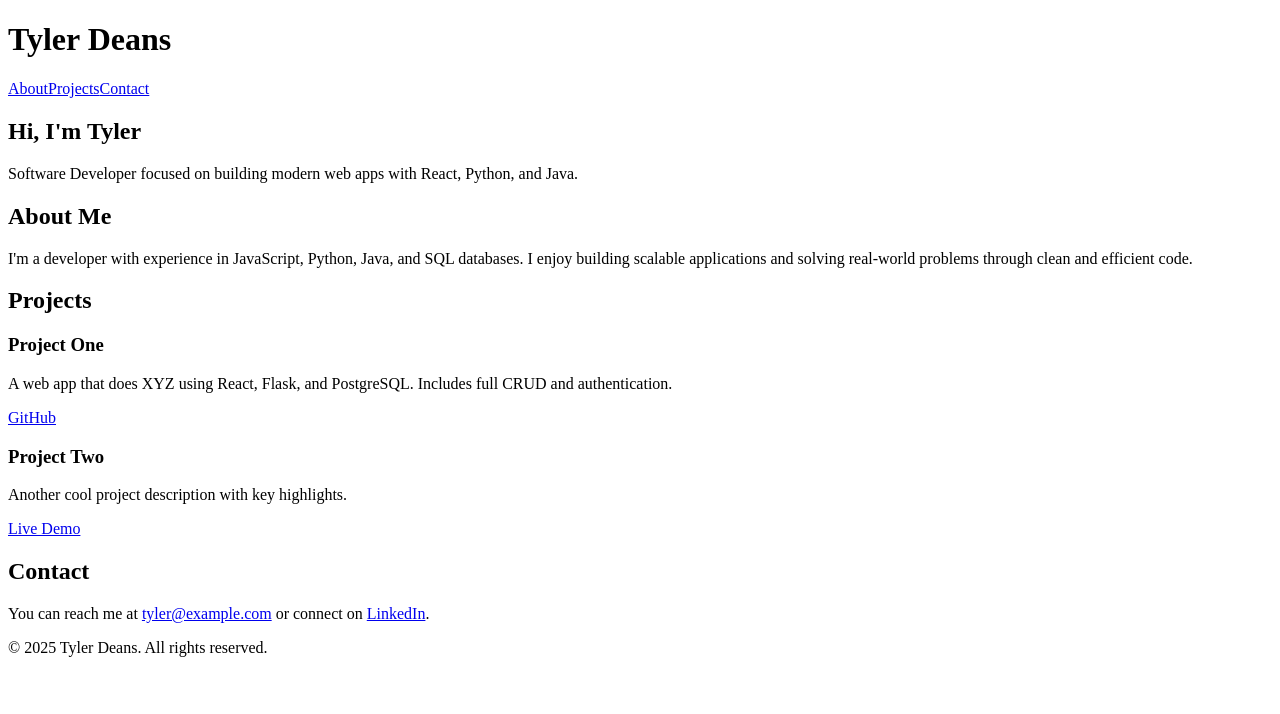
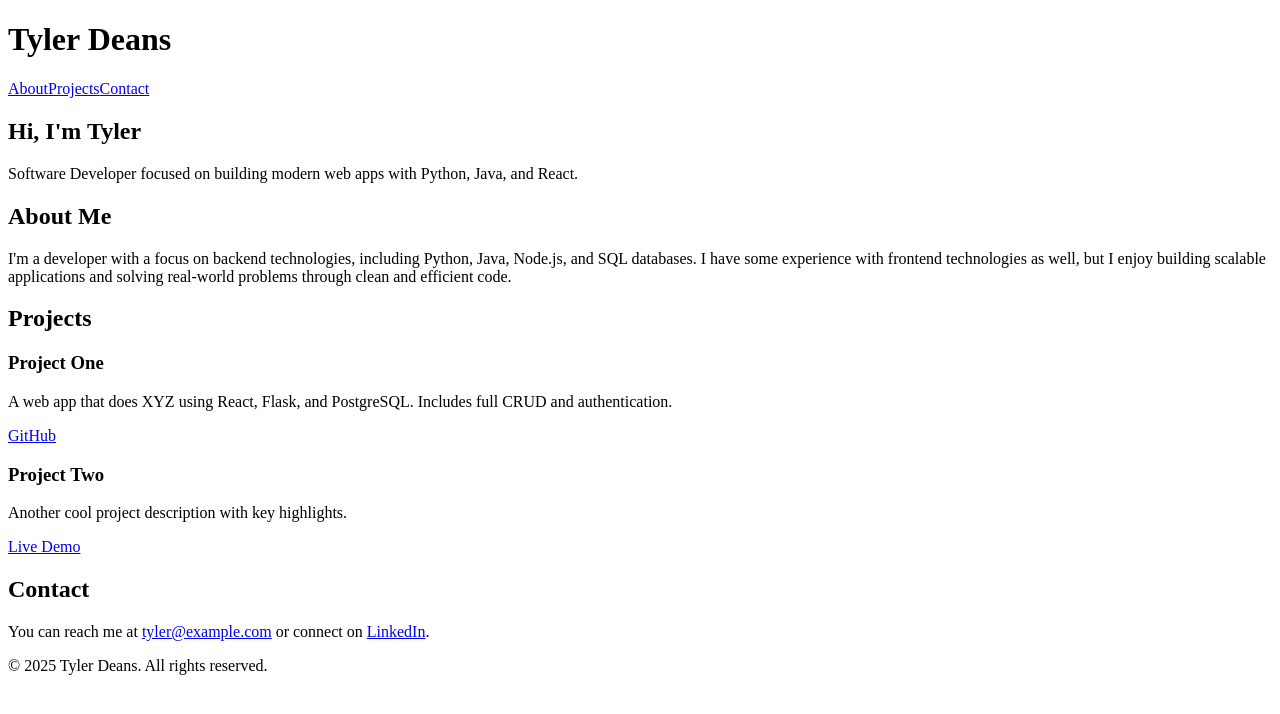
Before and after one commit to tylerd92/portfolio, a React (Create React App) app: page / in a window 1280 px wide. Shown: the top 714 px of the page. Built offline with nearby package versions, Linux system fonts and the light colour scheme.

Commit message:
Move some code from App to separate components

```diff
--- a/src/App.js
+++ b/src/App.js
@@ -1,60 +1,37 @@
-import React from "react";
+import Projects from "./components/Projects";
+import Header from "./components/Header";
+import Contact from "./components/Contact";
 
 export default function App() {
   return (
-    <div className="min-h-screen bg-gray-100 text-gray-900">
-      <header className="bg-white shadow-md sticky top-0 z-50">
-        <div className="max-w-7xl mx-auto px-4 py-4 flex justify-between items-center">
-          <h1 className="text-2xl font-bold">Tyler Deans</h1>
-          <nav className="space-x-4">
-            <a href="#about" className="hover:text-blue-500">About</a>
-            <a href="#projects" className="hover:text-blue-500">Projects</a>
-            <a href="#contact" className="hover:text-blue-500">Contact</a>
-          </nav>
-        </div>
-      </header>
+    <div className='min-h-screen bg-gray-100 text-gray-900'>
+      <Header />
 
-      <main className="max-w-4xl mx-auto px-4 py-10 space-y-20">
-        <section id="hero" className="text-center">
-          <h2 className="text-4xl font-bold mb-4">Hi, I'm Tyler</h2>
-          <p className="text-xl">Software Developer focused on building modern web apps with React, Python, and Java.</p>
-        </section>
-
-        <section id="about">
-          <h2 className="text-3xl font-semibold mb-4">About Me</h2>
-          <p>
-            I'm a developer with experience in JavaScript, Python, Java, and SQL databases. I enjoy building
-            scalable applications and solving real-world problems through clean and efficient code.
+      <main className='max-w-4xl mx-auto px-4 py-10 space-y-20'>
+        <section id='hero' className='text-center'>
+          <h2 className='text-4xl font-bold mb-4'>Hi, I'm Tyler</h2>
+          <p className='text-xl'>
+            Software Developer focused on building modern web apps with Python,
+            Java, and React.
           </p>
         </section>
 
-        <section id="projects">
-          <h2 className="text-3xl font-semibold mb-6">Projects</h2>
-          <div className="grid md:grid-cols-2 gap-6">
-            <div className="bg-white shadow rounded-xl p-5">
-              <h3 className="text-xl font-semibold">Project One</h3>
-              <p className="text-sm text-gray-600 mt-2">
-                A web app that does XYZ using React, Flask, and PostgreSQL. Includes full CRUD and authentication.
-              </p>
-              <a href="#" className="inline-block mt-3 text-blue-600 hover:underline">GitHub</a>
-            </div>
-            <div className="bg-white shadow rounded-xl p-5">
-              <h3 className="text-xl font-semibold">Project Two</h3>
-              <p className="text-sm text-gray-600 mt-2">
-                Another cool project description with key highlights.
-              </p>
-              <a href="#" className="inline-block mt-3 text-blue-600 hover:underline">Live Demo</a>
-            </div>
-          </div>
+        <section id='about'>
+          <h2 className='text-3xl font-semibold mb-4'>About Me</h2>
+          <p>
+            I'm a developer with a focus on backend technologies, including
+            Python, Java, Node.js, and SQL databases. I have some experience
+            with frontend technologies as well, but I enjoy building scalable
+            applications and solving real-world problems through clean and
+            efficient code.
+          </p>
         </section>
 
-        <section id="contact">
-          <h2 className="text-3xl font-semibold mb-4">Contact</h2>
-          <p>You can reach me at <a href="mailto:tyler@example.com" className="text-blue-600">tyler@example.com</a> or connect on <a href="https://linkedin.com" className="text-blue-600">LinkedIn</a>.</p>
-        </section>
+        <Projects />
+        <Contact />
       </main>
 
-      <footer className="text-center py-6 text-sm text-gray-500">
+      <footer className='text-center py-6 text-sm text-gray-500'>
         &copy; 2025 Tyler Deans. All rights reserved.
       </footer>
     </div>
--- /dev/null
+++ b/src/components/Contact.jsx
@@ -0,0 +1,24 @@
+const Contact = () => {
+  return (
+    <section id='contact'>
+      <h2 className='text-3xl font-semibold mb-4'>Contact</h2>
+      <p>
+        You can reach me at{" "}
+        <a href='mailto:tyler@example.com' className='text-blue-600'>
+          tyler@example.com
+        </a>{" "}
+        or connect on{" "}
+        <a
+          href='https://www.linkedin.com/in/tylerdeans/'
+          className='text-blue-600'
+          target='_blank'
+        >
+          LinkedIn
+        </a>
+        .
+      </p>
+    </section>
+  );
+};
+
+export default Contact;
--- /dev/null
+++ b/src/components/Header.jsx
@@ -0,0 +1,22 @@
+const Header = () => {
+  return (
+    <header className='bg-white shadow-md sticky top-0 z-50'>
+      <div className='max-w-7xl mx-auto px-4 py-4 flex justify-between items-center'>
+        <h1 className='text-2xl font-bold'>Tyler Deans</h1>
+        <nav className='space-x-4'>
+          <a href='#about' className='hover:text-blue-500'>
+            About
+          </a>
+          <a href='#projects' className='hover:text-blue-500'>
+            Projects
+          </a>
+          <a href='#contact' className='hover:text-blue-500'>
+            Contact
+          </a>
+        </nav>
+      </div>
+    </header>
+  );
+};
+
+export default Header;
--- /dev/null
+++ b/src/components/Projects.jsx
@@ -0,0 +1,36 @@
+const Projects = () => {
+  return (
+    <section id='projects'>
+      <h2 className='text-3xl font-semibold mb-6'>Projects</h2>
+      <div className='grid md:grid-cols-2 gap-6'>
+        <div className='bg-white shadow rounded-xl p-5'>
+          <h3 className='text-xl font-semibold'>Project One</h3>
+          <p className='text-sm text-gray-600 mt-2'>
+            A web app that does XYZ using React, Flask, and PostgreSQL. Includes
+            full CRUD and authentication.
+          </p>
+          <a
+            href='#'
+            className='inline-block mt-3 text-blue-600 hover:underline'
+          >
+            GitHub
+          </a>
+        </div>
+        <div className='bg-white shadow rounded-xl p-5'>
+          <h3 className='text-xl font-semibold'>Project Two</h3>
+          <p className='text-sm text-gray-600 mt-2'>
+            Another cool project description with key highlights.
+          </p>
+          <a
+            href='#'
+            className='inline-block mt-3 text-blue-600 hover:underline'
+          >
+            Live Demo
+          </a>
+        </div>
+      </div>
+    </section>
+  );
+};
+
+export default Projects;
```
